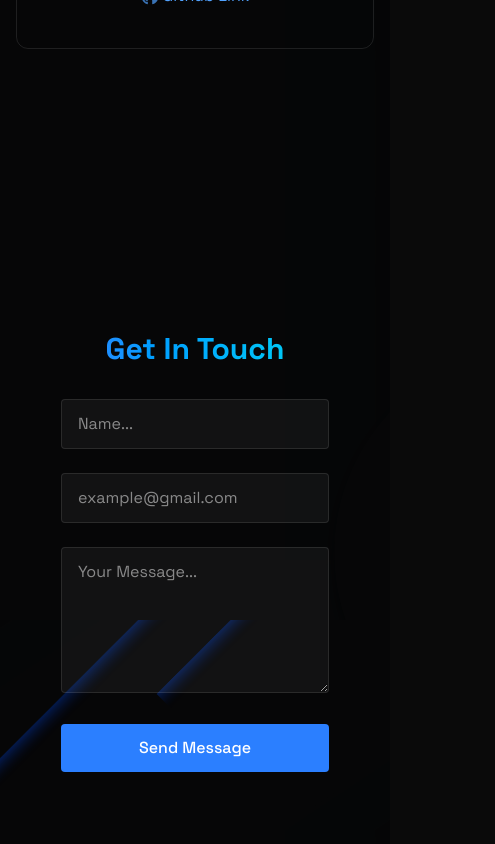
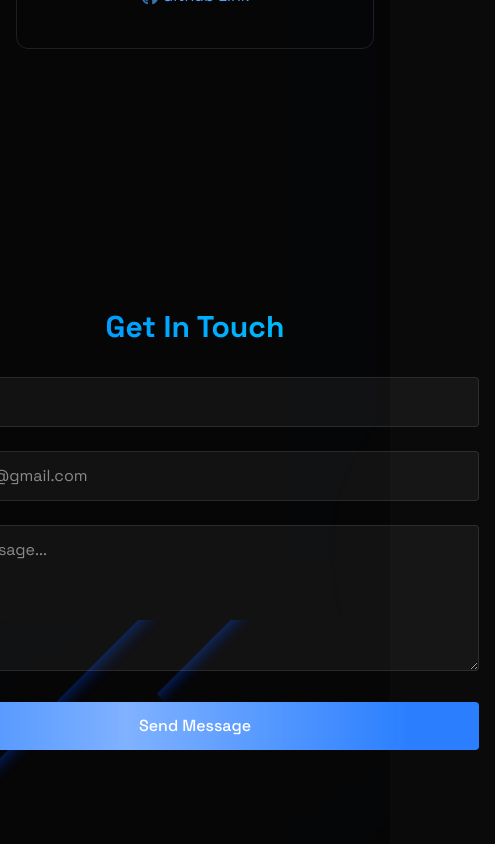
Before and after one commit to sandun440/sandun-portfolio, a React (Vite) app: page / in a window 390 px wide. Shown: the part 3600-4444 px from the top of the page, 495 px wide, since content can reach past the window. Built offline with nearby package versions, Linux system fonts and the light colour scheme.

Commit message:
contact section ungrade

```diff
--- a/src/components/sections/Contact.jsx
+++ b/src/components/sections/Contact.jsx
@@ -36,10 +36,10 @@ export const Contact = () => {
   return (
     <section
       id="contact"
-      className="min-h-screen flex items-center justify-center py-20"
+      className="min-h-[800px] flex items-center justify-center py-20"
     >
       <RevealOnScroll>
-        <div className="px-4 w-full min-w-[300px] md:w-[500px] sm:w-2/3 p-6">
+        <div className="px-4 w-full min-w-[600px] md:w-[500px] sm:w-2/3 p-6">
           <h2 className="text-3xl font-bold mb-8 bg-gradient-to-r from-blue-500 to-cyan-400 bg-clip-text text-transparent text-center">
             Get In Touch
           </h2>
@@ -95,9 +95,10 @@ export const Contact = () => {
 
             <button
               type="submit"
-              className="w-full bg-blue-500 text-white py-3 px-6 rounded font-medium transition relative overflow-hidden hover:-translate-y-0.5 hover:shadow-[0_0_15px_rgba(59,130,246,0.4)]"
+              className="w-full relative overflow-hidden bg-blue-500 text-white py-3 px-6 rounded font-medium transition hover:-translate-y-0.5 hover:shadow-[0_0_15px_rgba(59,130,246,0.4)]"
             >
-              Send Message
+              <span className="relative z-10">Send Message</span>
+              <span className="absolute top-0 left-[-100%] w-full h-full bg-gradient-to-r from-transparent via-white/40 to-transparent opacity-0 animate-shine" />
             </button>
           </form>
         </div>
--- a/src/index.css
+++ b/src/index.css
@@ -10,6 +10,30 @@ body {
 }
 
 @layer utilities {
+  @keyframes shine {
+  0% {
+    left: -100%;
+    opacity: 0;
+  }
+  10% {
+    opacity: 1;
+  }
+  50% {
+    left: 100%;
+    opacity: 1;
+  }
+  60% {
+    opacity: 0;
+  }
+  100% {
+    left: 100%;
+    opacity: 0;
+  }
+}
+
+.animate-shine {
+  animation: shine 2s linear infinite;
+}
 
   @keyframes blink {
     0%,
```
